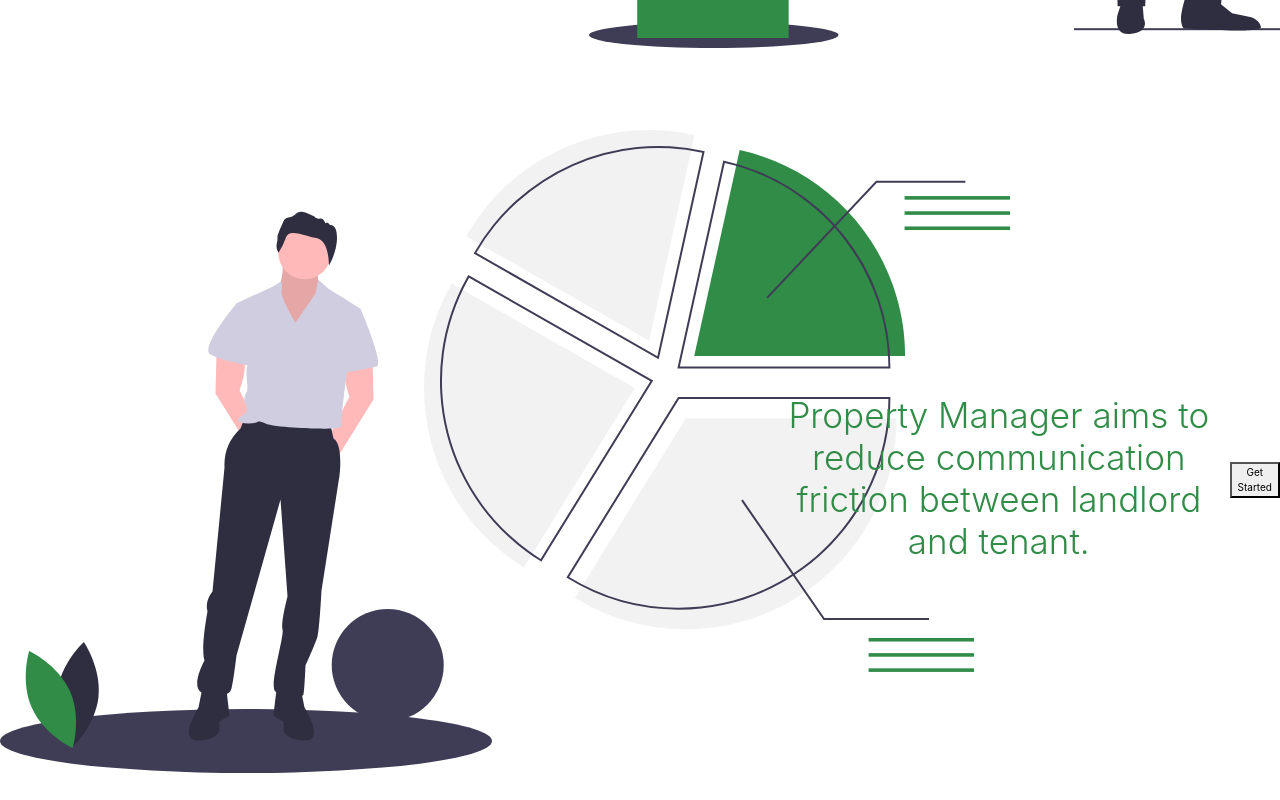
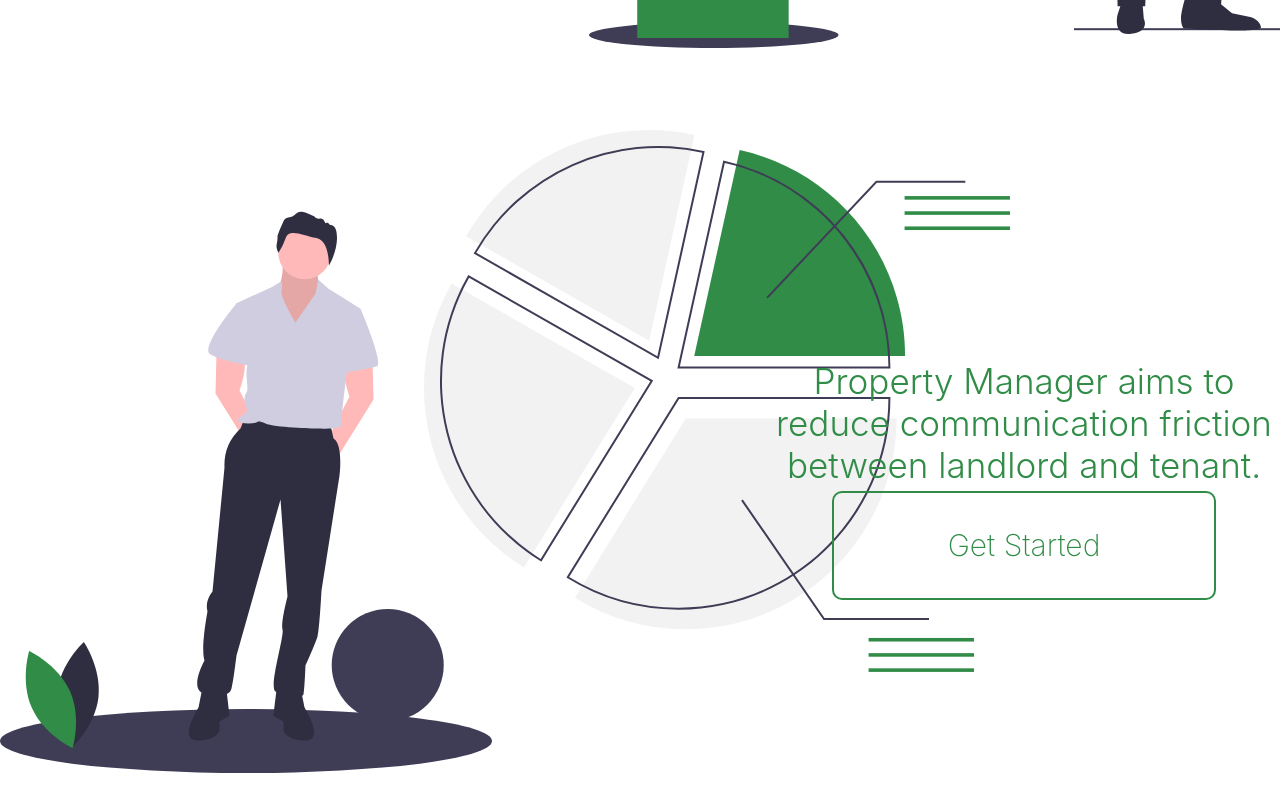
Before and after one commit to BloomTech-Labs/pt7-property-manager-fe, a React (Create React App) app: page / in a window 1280 px wide. Shown: the part 720-1520 px from the top of the page. Built offline with nearby package versions, Linux system fonts and the light colour scheme.

Commit message:
styling changes for buttons on homepage

```diff
--- a/src/components/home/homepage.scss
+++ b/src/components/home/homepage.scss
@@ -24,7 +24,11 @@ $bp-tablet: 1260px;
             font-size: 4em;
             font-weight: 400;
         }
-        a{width:75%;}
+
+        a {
+            width: 75%;
+        }
+
         .getStarted {
             border: 2px solid $green;
             color: $green;
@@ -36,6 +40,7 @@ $bp-tablet: 1260px;
             border-radius: 10px;
             transition: 0.25s;
             outline: none;
+            margin-top: 0.25em;
 
             &:hover {
                 background: $green;
@@ -62,6 +67,40 @@ $bp-tablet: 1260px;
     background-repeat: no-repeat;
     display: flex;
     justify-content: flex-end;
+
+    .heading {
+        display: flex;
+        flex-direction: column;
+
+        .getStarted {
+            border: 2px solid $green;
+            color: $green;
+            background: none;
+            width: 75%;
+            font-weight: 200;
+            font-size: 3em;
+            padding: 1em 0em;
+            border-radius: 10px;
+            transition: 0.25s;
+            outline: none;
+            text-decoration: none;
+
+            &:hover {
+                background: $green;
+                color: white;
+            }
+
+            &:active {
+                transform: translateY(5px);
+            }
+
+            a {
+                text-decoration: none;
+                color: inherit;
+                height: inherit;
+            }
+        }
+    }
 }
 
 .heading {
@@ -145,10 +184,16 @@ h2 {
             padding: 0.5em 2em;
             font-size: 2.3em;
             border: none;
+            color: white;
+            text-decoration: none;
+            border: 2px solid $green;
+            transition: ease-in-out 0.2s;
+            margin-top: 0.25em;
 
-            a {
-                color: white;
-                text-decoration: none;
+            &:hover {
+                border: 2px solid $green;
+                background: none;
+                color: $green;
             }
         }
     }
@@ -285,6 +330,7 @@ h2 {
             width: 100%;
             margin: 0;
             padding: 0;
+            padding-top: 2em;
         }
     }
 }
--- a/src/components/home/index.js
+++ b/src/components/home/index.js
@@ -21,9 +21,9 @@ export default function Home() {
             Property Manager aims to reduce communication friction between
             landlord and tenant.
           </h2>
-          <a href="/signup">
-            <button className="getStarted">Get Started</button>
-          </a>
+          {/* <button className="getStarted"> */}
+            <a href="/signup" className='getStarted'>Get Started</a>
+          {/* </button> */}
         </div>
       </section>
       <section className="ourGoals contentSection">
@@ -52,7 +52,7 @@ export default function Home() {
       <section className='signUp contentSection'>
           <div className='heading'>
             <h2 className='header'>Sign up now</h2>
-            <button className='signUpBtn'><a href='/signup'>Sign up</a></button>
+            <a href='/signup' className='signUpBtn'>Sign up</a>
           </div>
       </section>
     </div>
```
